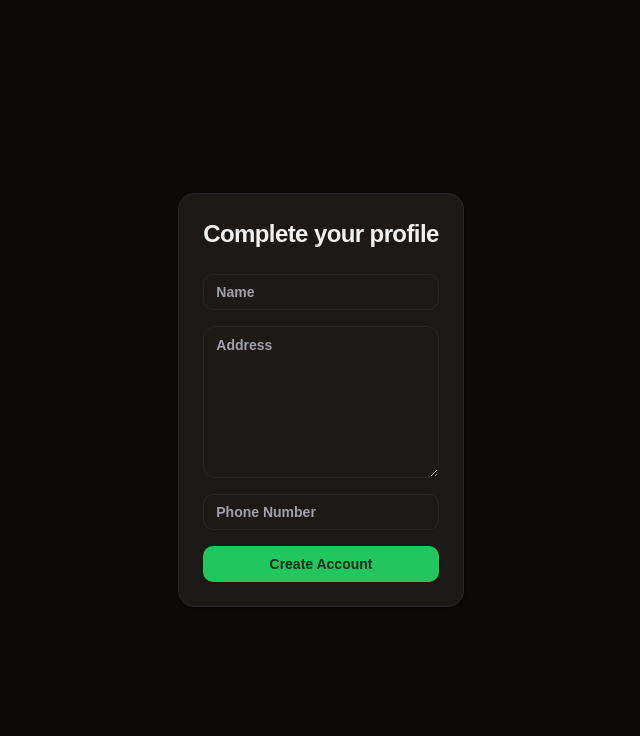
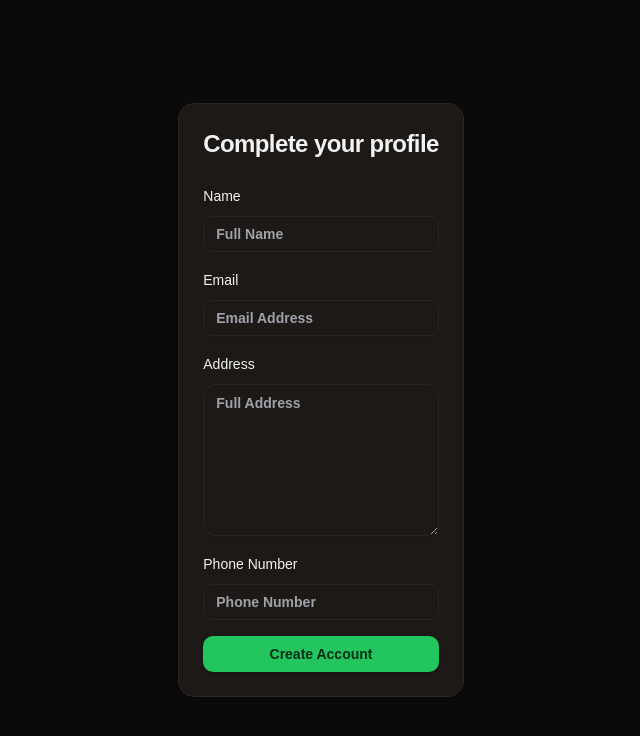
Before and after one commit to shivaacodes/Ecozy, a Next.js app: page /user/signup in a window 1280 px wide. Shown: the top 736 px of the page, without its empty margins (319-959 px from the left). Built offline with nearby package versions, Linux system fonts and the light colour scheme.

Commit message:
added popup

```diff
--- a/package.json
+++ b/package.json
@@ -12,6 +12,7 @@
     "@prisma/client": "^5.21.0",
     "@radix-ui/react-avatar": "^1.1.1",
     "@radix-ui/react-icons": "^1.3.0",
+    "@radix-ui/react-label": "^2.1.0",
     "@radix-ui/react-scroll-area": "^1.2.0",
     "@radix-ui/react-slot": "^1.1.0",
     "class-variance-authority": "^0.7.0",
@@ -24,6 +25,7 @@
     "react-datepicker": "^7.4.0",
     "react-day-picker": "^8.10.1",
     "react-dom": "^18",
+    "react-toastify": "^10.0.6",
     "recharts": "^2.13.0",
     "tailwind-merge": "^2.5.4",
     "tailwindcss-animate": "^1.0.7"
--- a/src/app/page.tsx
+++ b/src/app/page.tsx
@@ -2,6 +2,7 @@
 
 import { Button } from "@/components/ui/button";
 import { signIn } from "next-auth/react";
+import Link from "next/link";
 
 export default function Homepage() {
   return (
@@ -18,10 +19,19 @@ export default function Homepage() {
           Join us in making Thrissur a greener, cleaner, and more sustainable
           city. Every small action counts towards a big change.
         </p>
-        <div>
+        <div className="space-y-4">
           <Button size="lg" onClick={() => signIn()}>
             Sign In
           </Button>
+          <div className="text-sm">
+            <span className="mr-2">New User?</span>
+            <Link
+              href="/user/signup"
+              className="text-green-400 hover:underline"
+            >
+              Sign Up
+            </Link>
+          </div>
         </div>
       </main>
     </div>
--- a/src/app/user/signup/page.tsx
+++ b/src/app/user/signup/page.tsx
@@ -1,19 +1,18 @@
 "use client";
 
 import React, { useState } from "react";
-import {
-  Card,
-  CardHeader,
-  CardTitle,
-  CardContent,
-  CardFooter,
-} from "@/components/ui/card";
+import { Card, CardHeader, CardTitle, CardContent } from "@/components/ui/card";
 import { Input } from "@/components/ui/input";
 import { Textarea } from "@/components/ui/textarea";
 import { Button } from "@/components/ui/button";
+import { Label } from "@/components/ui/label";
+import { ToastContainer, toast } from "react-toastify";
+import "react-toastify/dist/ReactToastify.css";
 
 const ProfileCard = () => {
   const [name, setName] = useState("");
+  const [email, setEmail] = useState("");
+  const [password, setPassword] = useState("");
   const [address, setAddress] = useState("");
   const [phone, setPhone] = useState("");
   const [error, setError] = useState("");
@@ -28,7 +27,7 @@ const ProfileCard = () => {
         headers: {
           "Content-Type": "application/json",
         },
-        body: JSON.stringify({ name, address, phone }),
+        body: JSON.stringify({ name, email, password, address, phone }),
       });
 
       if (!response.ok) {
@@ -47,7 +46,14 @@ const ProfileCard = () => {
 
       const data = await response.json();
       console.log("User created:", data);
+
+      // Display success notification
+      toast.success("Account created successfully!");
+
+      // Reset form fields
       setName("");
+      setEmail("");
+      setPassword("");
       setAddress("");
       setPhone("");
     } catch (error) {
@@ -55,32 +61,62 @@ const ProfileCard = () => {
       setError("Unexpected error. Please try again later.");
     }
   };
+
   return (
-    <Card className="max-w-sm mx-auto">
+    <>
+      <Card className="max-w-lg mx-auto">
         <CardHeader>
           <CardTitle>Complete your profile</CardTitle>
         </CardHeader>
         <CardContent>
           <form onSubmit={handleSubmit} className="space-y-4">
-          <div>
+            <div className="space-y-2">
+              <Label htmlFor="name">Name</Label>
               <Input
+                id="name"
                 type="text"
-              placeholder="Name"
+                placeholder="Full Name"
                 value={name}
                 onChange={(e) => setName(e.target.value)}
                 required
               />
             </div>
-          <div>
+            <div className="space-y-2">
+              <Label htmlFor="email">Email</Label>
+              <Input
+                id="email"
+                type="email"
+                placeholder="Email Address"
+                value={email}
+                onChange={(e) => setEmail(e.target.value)}
+                required
+              />
+            </div>
+            {/* <div className="space-y-2">
+              <Label htmlFor="password">Password</Label>
+              <Input
+                id="password"
+                type="password"
+                placeholder="Password"
+                value={password}
+                onChange={(e) => setPassword(e.target.value)}
+                required
+              />
+            </div> */}
+            <div className="space-y-2">
+              <Label htmlFor="address">Address</Label>
               <Textarea
-              placeholder="Address"
+                id="address"
+                placeholder="Full Address"
                 value={address}
                 onChange={(e) => setAddress(e.target.value)}
                 required
               />
             </div>
-          <div>
+            <div className="space-y-2">
+              <Label htmlFor="phone">Phone Number</Label>
               <Input
+                id="phone"
                 type="tel"
                 placeholder="Phone Number"
                 value={phone}
@@ -96,6 +132,8 @@ const ProfileCard = () => {
           </form>
         </CardContent>
       </Card>
+      <ToastContainer /> {/* Include the ToastContainer */}
+    </>
   );
 };
 
--- /dev/null
+++ b/src/components/ui/label.tsx
@@ -0,0 +1,26 @@
+"use client"
+
+import * as React from "react"
+import * as LabelPrimitive from "@radix-ui/react-label"
+import { cva, type VariantProps } from "class-variance-authority"
+
+import { cn } from "@/lib/utils"
+
+const labelVariants = cva(
+  "text-sm font-medium leading-none peer-disabled:cursor-not-allowed peer-disabled:opacity-70"
+)
+
+const Label = React.forwardRef<
+  React.ElementRef<typeof LabelPrimitive.Root>,
+  React.ComponentPropsWithoutRef<typeof LabelPrimitive.Root> &
+    VariantProps<typeof labelVariants>
+>(({ className, ...props }, ref) => (
+  <LabelPrimitive.Root
+    ref={ref}
+    className={cn(labelVariants(), className)}
+    {...props}
+  />
+))
+Label.displayName = LabelPrimitive.Root.displayName
+
+export { Label }
```
Also changed, not shown: 1 other file (tests, documents, lock files or other folders). Lines whose indentation alone changed are shown as unchanged.
